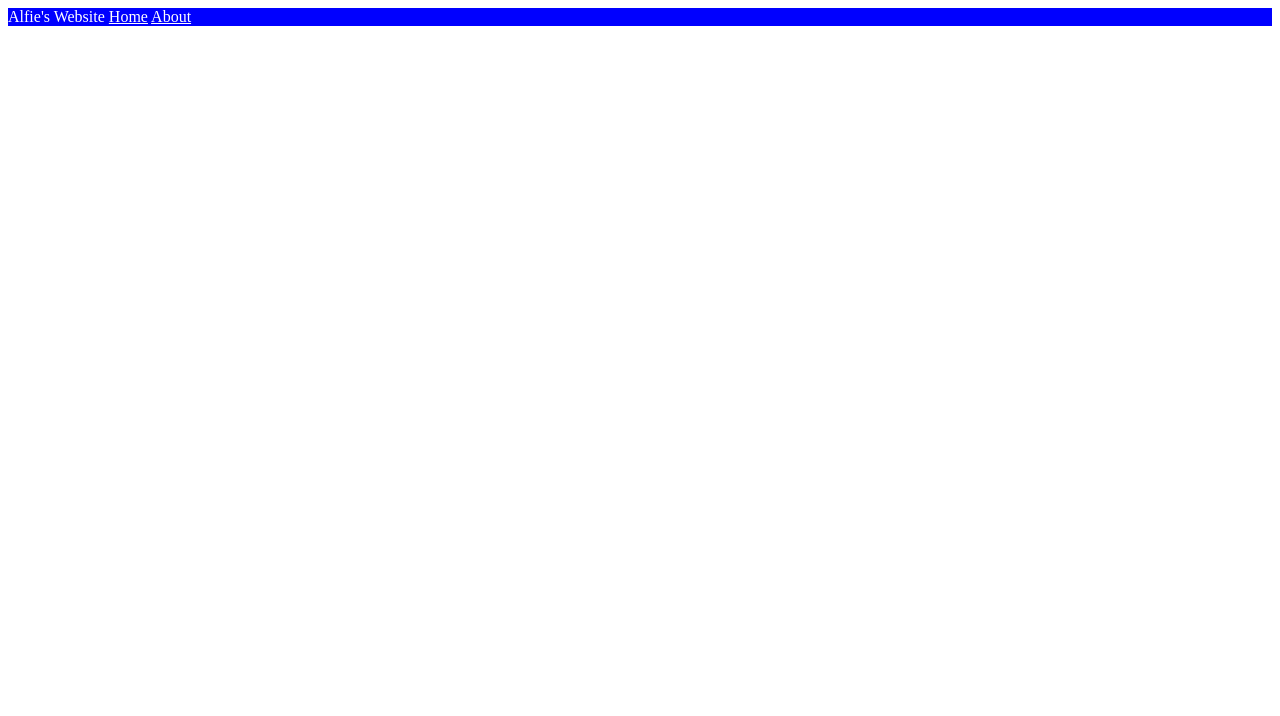
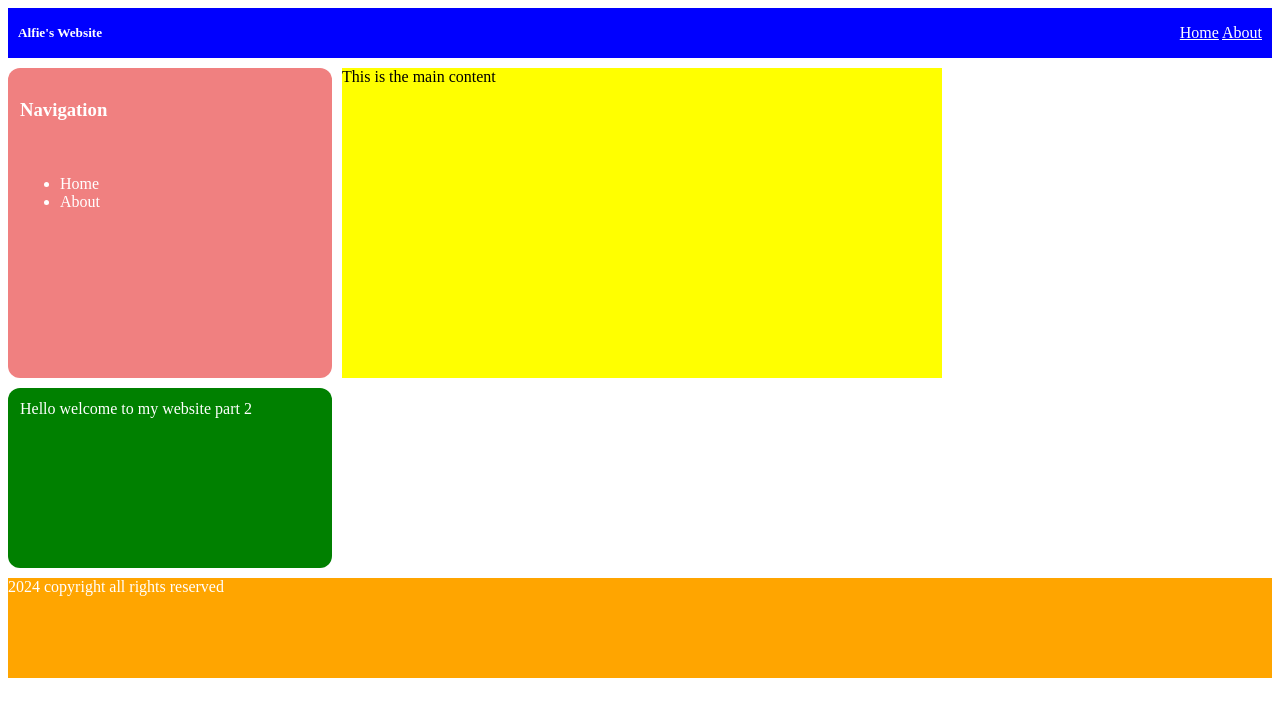
Before and after one commit to alfredonline/third-example, a plain HTML site: page index.html in a window 1280 px wide. Drawn offline with Linux system fonts and the light colour scheme.

Commit message:
add in lots of code

```diff
--- a/index.html
+++ b/index.html
@@ -7,11 +7,27 @@
     <link rel="stylesheet" href="styles.css" />
   </head>
   <body>
-    <div id="navbar">
-      Alfie's Website
-      <a href="#">Home</a>
-      <a href="#">About</a>
-    </div>
+    <section id="container">
+      <nav id="navbar">
+        <h5>Alfie's Website</h5>
+        <div>
+          <a href="index.html">Home</a>
+          <a href="about.html">About</a>
+        </div>
+      </nav>
+      <div id="content-container">
+        <aside id="sidebar">
+          <h3>Navigation</h3>
+          <ul>
+            <li>Home</li>
+            <li>About</li>
+          </ul>
+        </aside>
+        <article id="body">This is the main content</article>
+        <aside id="sidebar-right">Hello welcome to my website part 2</aside>
+      </div>
+      <footer id="footer">2024 copyright all rights reserved</footer>
+    </section>
   </body>
 </html>
 
--- a/styles.css
+++ b/styles.css
@@ -1,8 +1,61 @@
 #navbar {
     background-color: blue;
     color: white;
+    height: 30px;
+    display: flex;
+    padding: 10px;
+    justify-content: space-between;
+    align-items: center;
+}
+
+aside {
+    padding: 12px;
+    border-radius: 12px;
+    display: flex;
+    flex-direction: column;
+    gap: 20px
+}
+
+#container {
+    display: flex;
+    flex-direction: column;
+    gap: 10px;
+}
+
+#content-container {
+    display: flex;
+    height: 500px;
+    gap: 10px;
+    flex-wrap: wrap;
 }
 
 a {
     color: white;
 }
+
+#sidebar {
+    background-color: lightcoral;
+    color: white;
+    width: 300px;
+    float: left;
+}
+
+
+#body {
+    background-color: yellow;
+    color: black;
+    width: 600px;
+}
+
+#sidebar-right {
+    background-color: green;
+    color: white;
+    width: 300px;
+    float: right;
+}
+
+#footer {
+    background-color: orange;
+    color: white;
+    height: 100px;
+}
```
Also changed, not shown: about.html (added, +15 -0 lines), test.css (added, +11 -0 lines), 1 other file.
